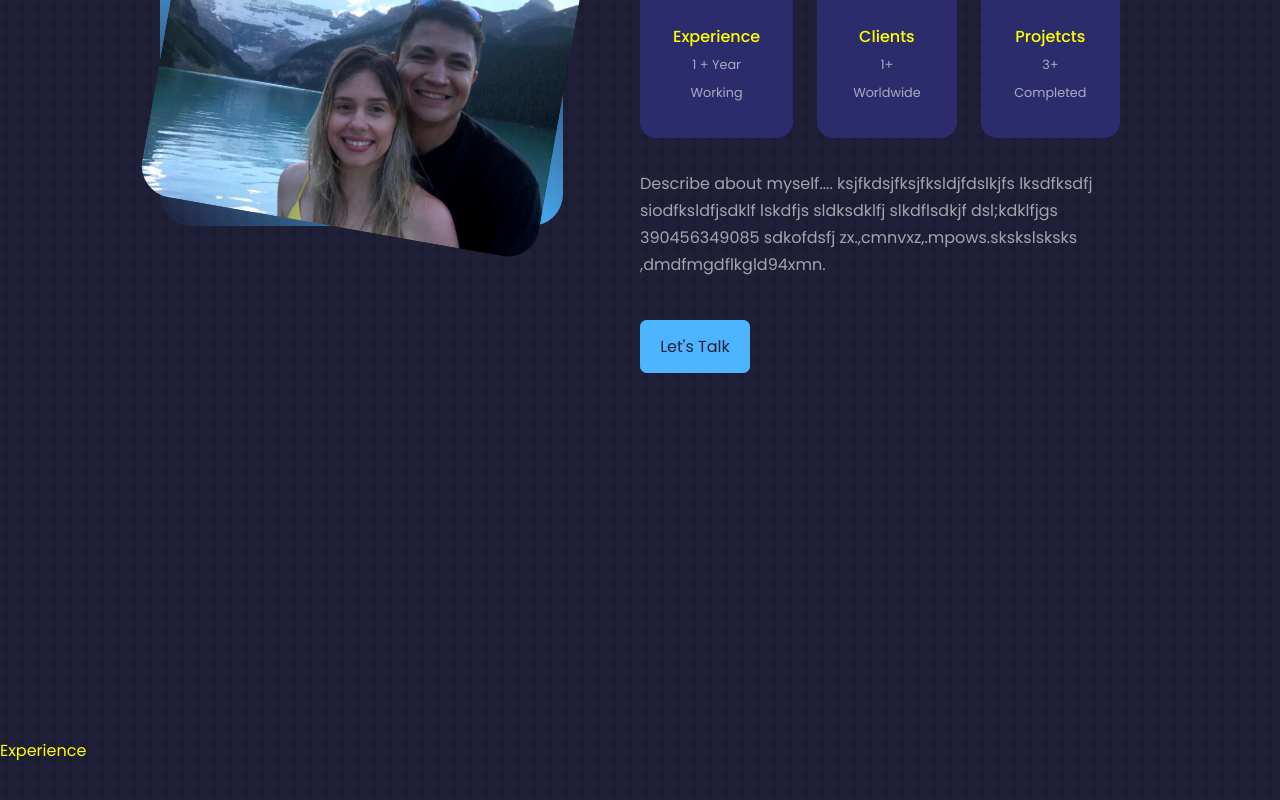
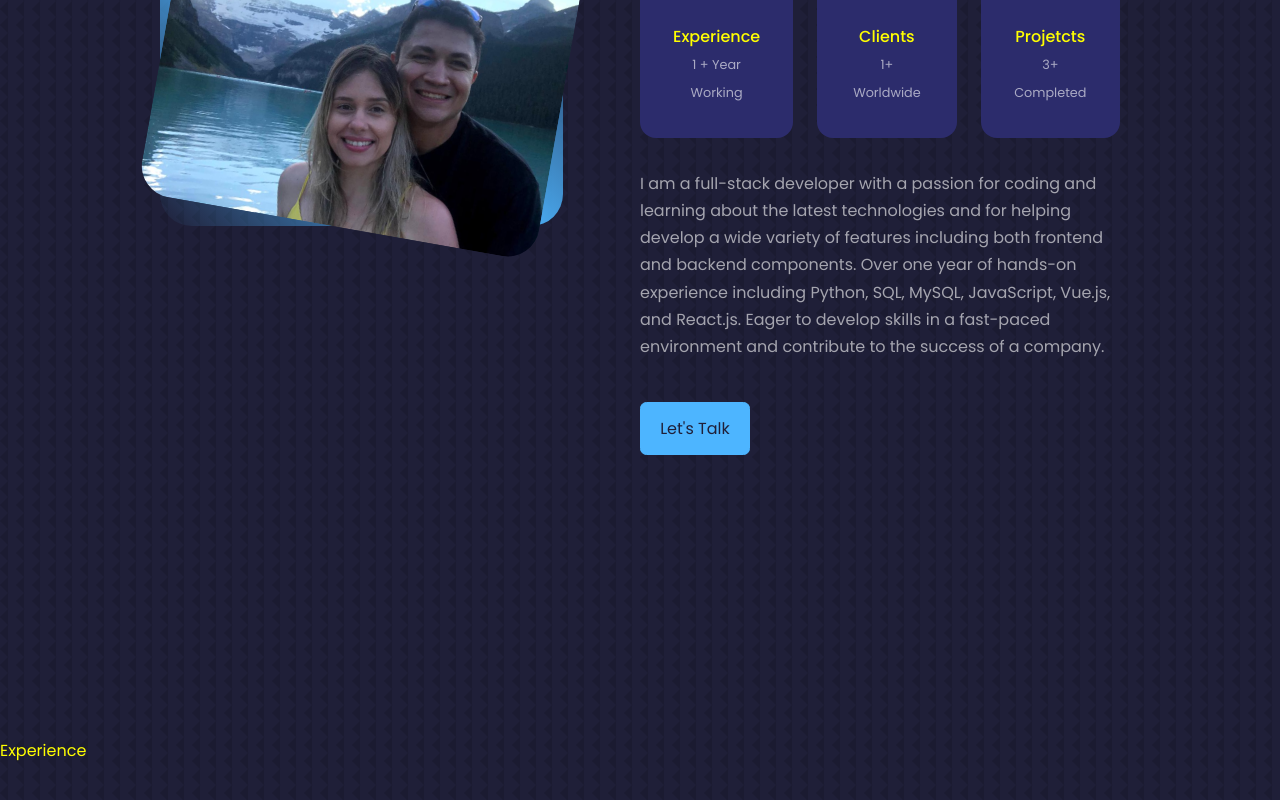
Before and after one commit to Jeremiah-Silva/jeremiah--portfolio, a React (Create React App) app: page / in a window 1280 px wide. Shown: the part 1119-1919 px from the top of the page. Built offline with nearby package versions, Linux system fonts and the light colour scheme.

Commit message:
Added Paragraph

```diff
--- a/src/components/about/about.jsx
+++ b/src/components/about/about.jsx
@@ -40,9 +40,12 @@ const About = () => {
           </div>
 
         <p>
-          Describe about myself.... ksjfkdsjfksjfksldjfdslkjfs lksdfksdfj siodfksldfjsdklf lskdfjs
-          sldksdklfj slkdflsdkjf dsl;kdklfjgs 390456349085 sdkofdsfj zx.,cmnvxz,.mpows.skskslsksks
-          ,dmdfmgdflkgld94xmn.
+        I am a full-stack developer with a passion for coding and learning about the latest
+        technologies and for helping develop a wide variety of features including both frontend
+        and backend components. Over one year of hands-on experience including Python, SQL,
+        MySQL, JavaScript, Vue.js, and React.js.
+        Eager to develop skills in a fast-paced environment and contribute to the success
+        of a company.
         </p>
 
 
```
